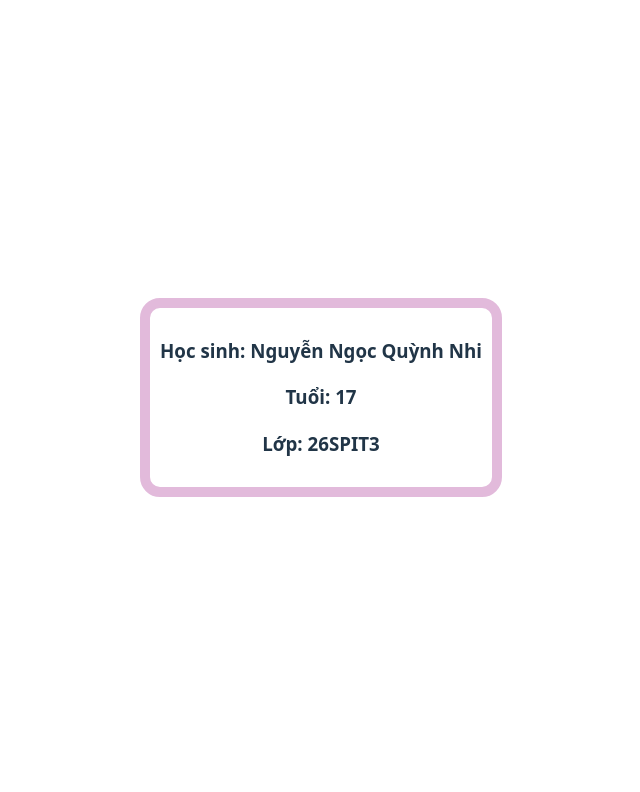
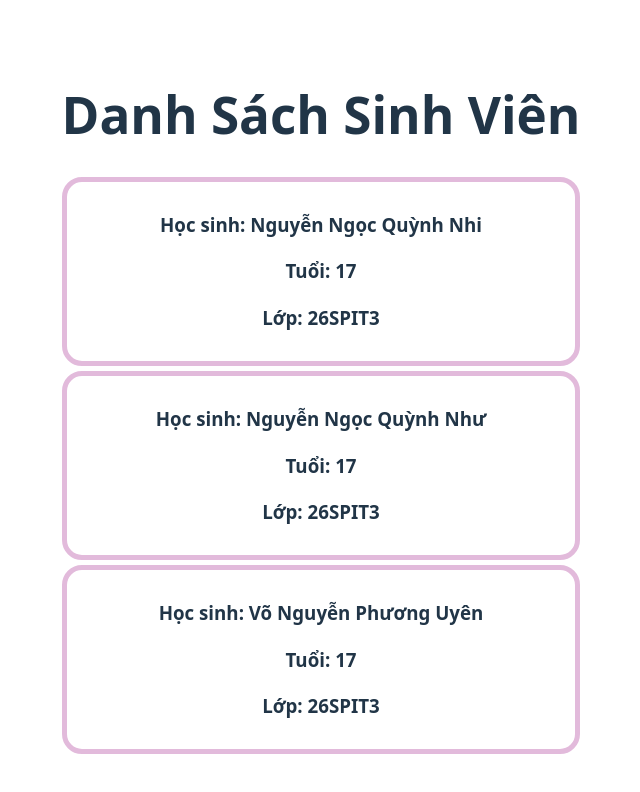
Before and after one commit to quynhngocnhi28-beep/bai2_1, a React (Vite) app: page / in a window 1280 px wide. Shown: the top 792 px of the page, without its empty margins (319-959 px from the left). Built offline with nearby package versions, Linux system fonts and the light colour scheme.

Commit message:
Add multiple files

```diff
--- a/src/App.jsx
+++ b/src/App.jsx
@@ -8,7 +8,10 @@ function App() {
   return (
     <>
     <div style={{padding: "20px"}}>
+      <h1>Danh Sách Sinh Viên</h1>
       <Student name="Nguyễn Ngọc Quỳnh Nhi" age={17} className ="26SPIT3"/>
+      <Student name="Nguyễn Ngọc Quỳnh Như" age={17} className ="26SPIT3"/>
+      <Student name="Võ Nguyễn Phương Uyên" age={17} className ="26SPIT3"/>
     </div>
     </>
 
--- a/src/Student.jsx
+++ b/src/Student.jsx
@@ -1,9 +1,9 @@
 function Student(props){
     return(
-        <>
+     <>
     <div style={{
         textAlign: "center",
-        border: "10px solid  rgba(226, 186, 219, 1)",
+        border: "5px solid  rgb(226, 186, 219, 1)",
         padding: "10px",
         marginBottom: "5px",
         borderRadius: "20px"}}>
```
